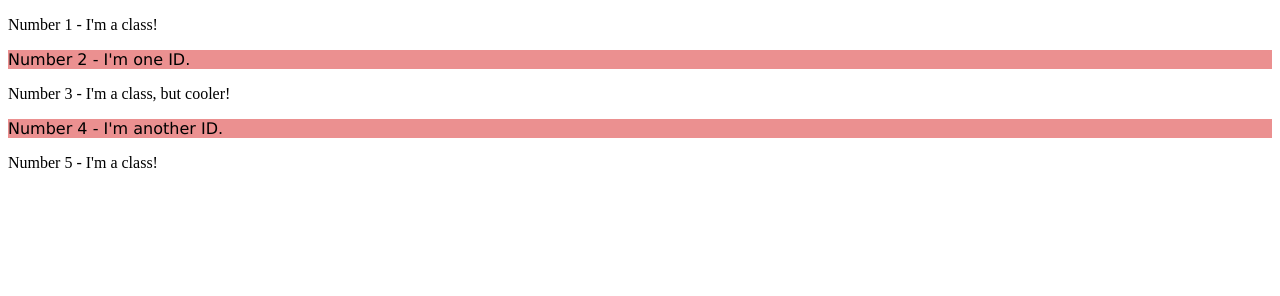
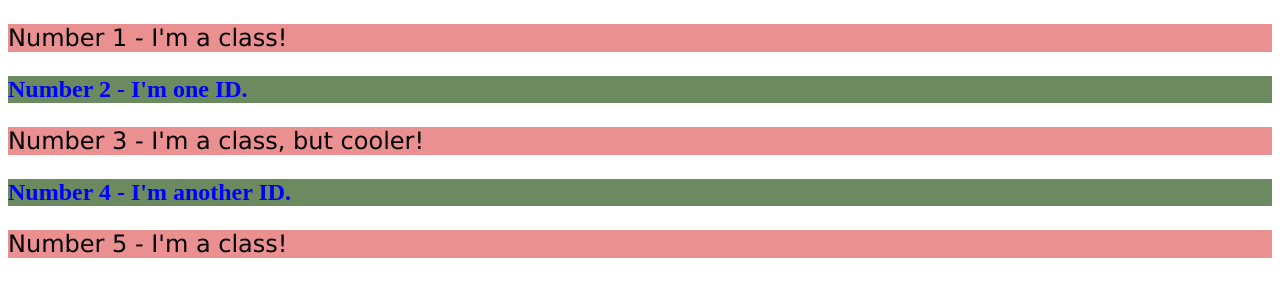
Before and after one commit to martysnyder/css-exercises, a plain HTML site: page css-exercises/02-class-id-selectors/index.html in a window 1280 px wide. Drawn offline with Linux system fonts and the light colour scheme.

Commit message:
made styling changes

```diff
--- a/css-exercises/02-class-id-selectors/style.css
+++ b/css-exercises/02-class-id-selectors/style.css
@@ -1,18 +1,34 @@
-/*All odd numbered elements: a light red/pink background, and a list of fonts containing Verdana and DejaVu Sans with sans-serif as a fallback
+/*All odd numbered elements:
+a light red/pink background, and a list of fonts containing Verdana and DejaVu Sans with sans-serif as a fallback
 The second element: blue text and a font size of 36px
 The third element: in addition to the styles for all odd numbered elements, add a font size of 24px
 The fourth element: a light green background, a font size of 24px, and bold
 
-<p>Number 1 - I'm a class!</p>
+    <p>Number 1 - I'm a class!</p>
     <div>Number 2 - I'm one ID.</div>
     <p>Number 3 - I'm a class, but cooler!</p>
     <div>Number 4 - I'm another ID.</div>
     <p>Number 5 - I'm a class!</p>
 */
 
-
-
-div {
+p {
     background-color: rgb(235, 144, 144);
     font-family: verdana, dejavusans, sans-serif;
   }
+
+div {
+    color: #0000ff;
+    font-size: 32px;
+}
+
+p {
+    background-color: rgb(235, 144, 144);
+    font-family: verdana, dejavusans, sans-serif;
+    font-size: 24px;
+  }
+
+  div {
+    background-color: #6c8a60;
+    font-weight: bold;
+    font-size: 24px;
+}
```
